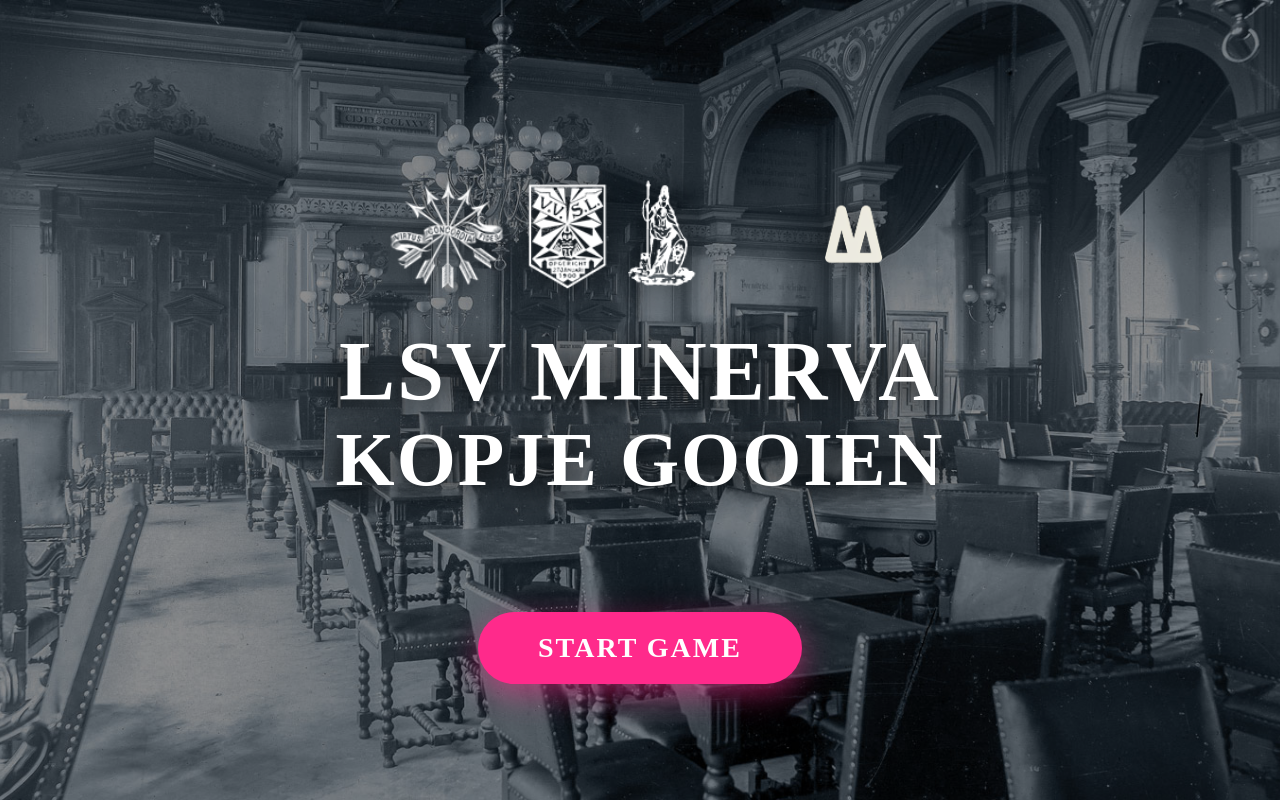
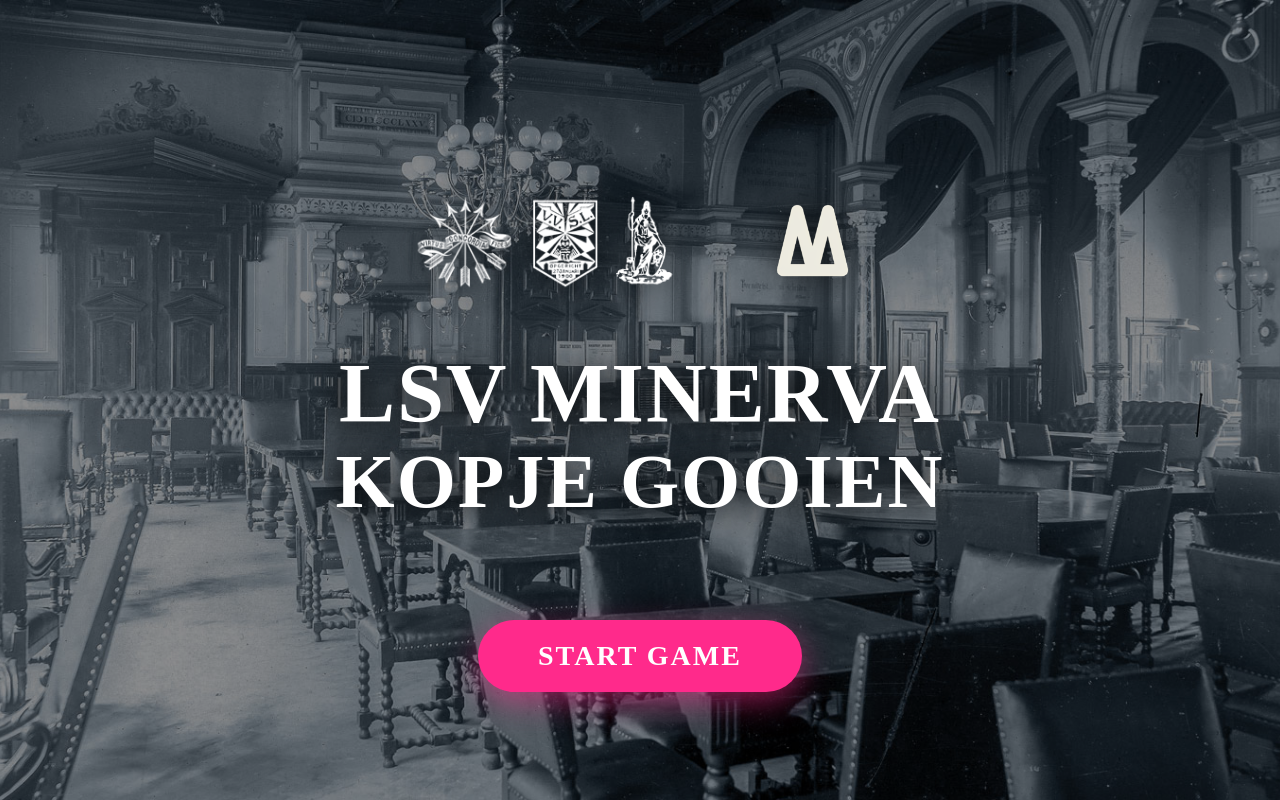
Before and after one commit to devhassan17/Kopje, a website: page index.html in a window 1280 px wide. Both pictures are taken after a click on the button "START GAME". Drawn offline with Linux system fonts and the light colour scheme; a web font is replaced by a local one.

Commit message:
style: adjust logo spacing and resize Moyee M logo using a dedicated class

```diff
--- a/game.css
+++ b/game.css
@@ -117,15 +117,19 @@ body {
     display: flex !important;
     align-items: center !important;
     justify-content: center !important;
-    gap: 50px !important; /* Fixed gap for better alignment */
+    gap: 30px !important; /* Reduced gap */
     width: 100% !important;
     margin-bottom: 30px !important;
 }
 
 .partner-logos {
-    height: clamp(70px, 15vw, 120px) !important; /* Unified height */
+    height: clamp(60px, 12vw, 100px) !important;
     width: auto !important;
     filter: drop-shadow(0 0 15px rgba(0, 0, 0, 0.5)) !important;
+}
+
+.moyee-m-logo {
+    height: clamp(90px, 18vw, 150px) !important; /* Made Moyee logo bigger */
 }
 
 .m-text-logo {
--- a/index.html
+++ b/index.html
@@ -151,7 +151,7 @@
 			<div class="menu-header">
 				<div class="opening-top-logos">
 					<img src="media/graphics/opening/logos.png" class="partner-logos" alt="Partner Logos">
-					<img src="media/graphics/opening/Moyee_M.png" class="partner-logos" alt="Moyee Logo">
+					<img src="media/graphics/opening/Moyee_M.png" class="partner-logos moyee-m-logo" alt="Moyee Logo">
 				</div>
 				<h1 class="premium-title">LSV MINERVA</h1>
 				<h1 class="premium-subtitle">KOPJE GOOIEN</h1>
@@ -168,7 +168,7 @@
 			<div class="menu-header">
 				<div class="opening-top-logos">
 					<img src="media/graphics/opening/logos.png" class="partner-logos" alt="Partner Logos">
-					<img src="media/graphics/opening/Moyee_M.png" class="partner-logos" alt="Moyee Logo">
+					<img src="media/graphics/opening/Moyee_M.png" class="partner-logos moyee-m-logo" alt="Moyee Logo">
 				</div>
 				<h1 class="premium-title" style="text-transform: none !important;">Kopje Gooien</h1>
 				<p class="premium-subtitle" style="color: #ffcc00 !important; text-transform: none !important; font-size: 18px !important; letter-spacing: 0 !important; text-shadow: 0 2px 10px rgba(0,0,0,0.8) !important;">Gooi de kop koffie op de vensterbank!</p>
@@ -190,8 +190,8 @@
 			style="display:none; position:fixed; top:0; left:0; width:100%; height:100%; background:rgba(0,0,0,0.9); z-index:3000; justify-content:center; align-items:center; backdrop-filter:blur(10px);">
 			<div class="modal-content glass-morphism">
 				<div class="opening-top-logos" style="margin-bottom: 30px;">
-					<img src="media/graphics/opening/logos.png" class="partner-logos" alt="Partner Logos" style="height: 60px !important;">
-					<img src="media/graphics/opening/Moyee_M.png" class="partner-logos" alt="Moyee Logo" style="height: 60px !important;">
+					<img src="media/graphics/opening/logos.png" class="partner-logos" alt="Partner Logos">
+					<img src="media/graphics/opening/Moyee_M.png" class="partner-logos moyee-m-logo" alt="Moyee Logo">
 				</div>
 				<h2 class="premium-text" style="font-family:'Crimson Text', serif; margin-top: 0;">WELCOME TO KOPJE GOOIEN</h2>
 				<p style="color:white; margin-bottom:20px;">Please register to start throwing!</p>
@@ -214,8 +214,8 @@
 	<div id="score-modal">
 		<div class="modal-content glass-morphism">
 			<div class="opening-top-logos" style="margin-bottom: 30px;">
-				<img src="media/graphics/opening/logos.png" class="partner-logos" alt="Partner Logos" style="height: 60px !important;">
-				<img src="media/graphics/opening/Moyee_M.png" class="partner-logos" alt="Moyee Logo" style="height: 60px !important;">
+				<img src="media/graphics/opening/logos.png" class="partner-logos" alt="Partner Logos">
+				<img src="media/graphics/opening/Moyee_M.png" class="partner-logos moyee-m-logo" alt="Moyee Logo">
 			</div>
 			<h2 class="premium-text" style="margin-top: 0;">NEW HIGH SCORE!</h2>
 			<div class="score-display">
```
